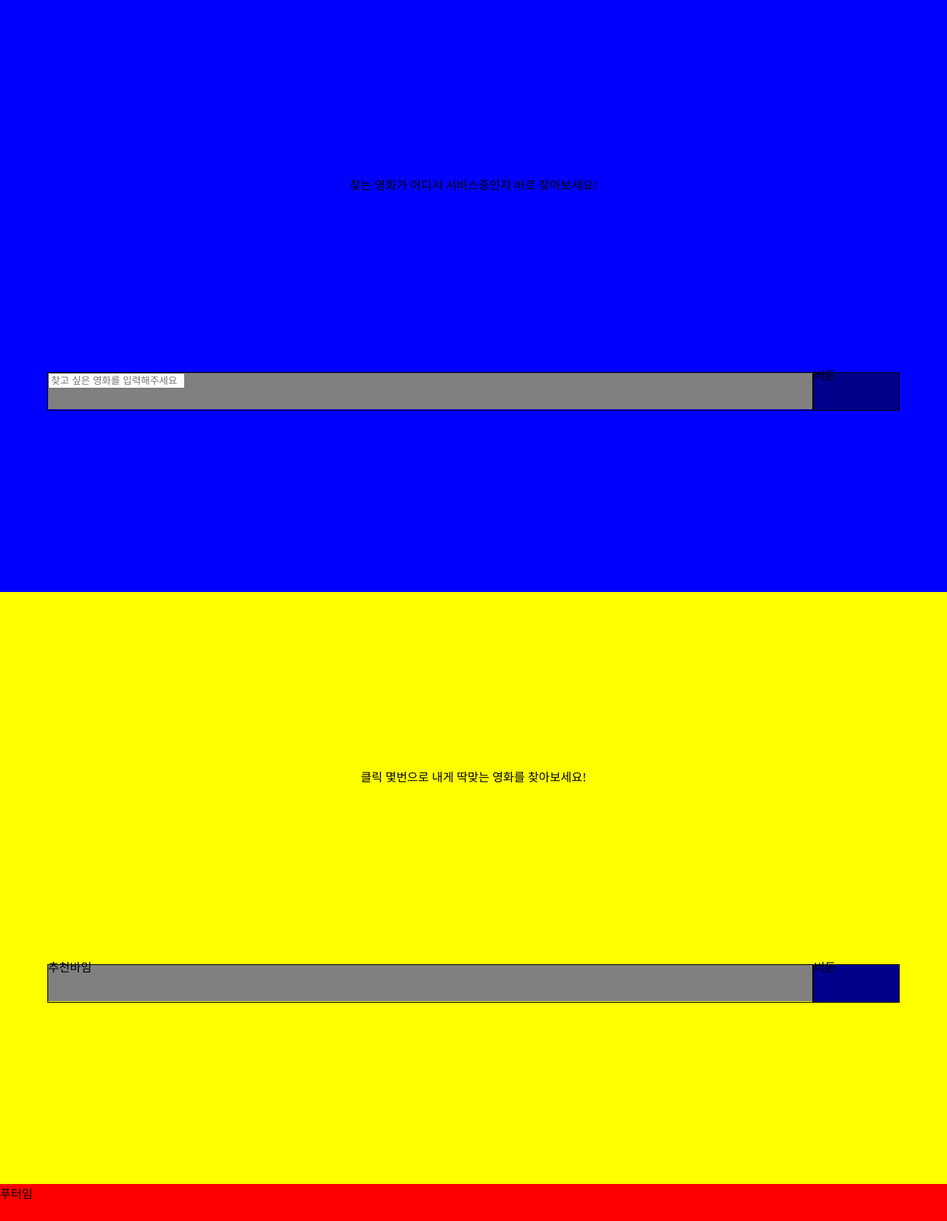
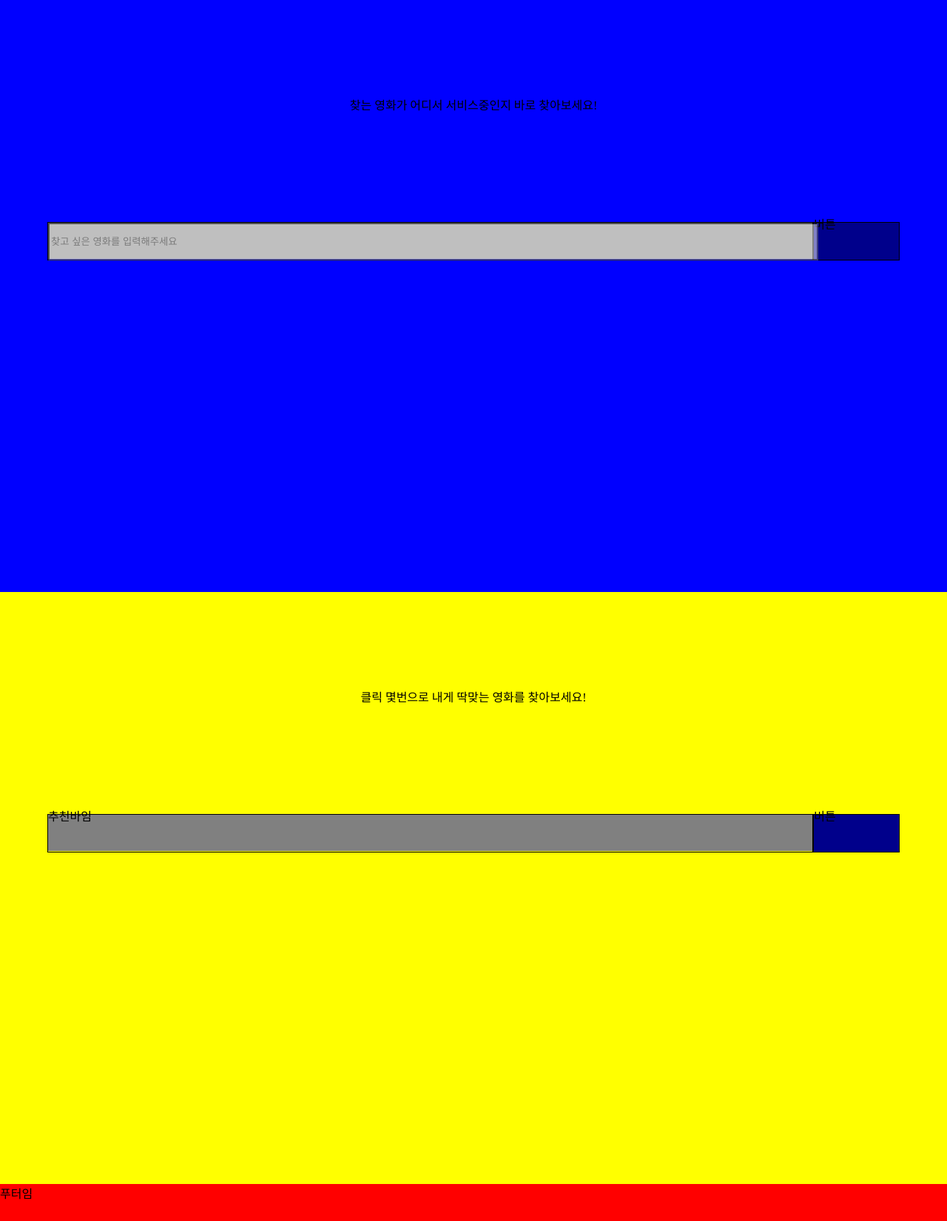
Before and after one commit to herrakam/FINDA, a Flask app: page / in a window 1280 px wide. Shown: the whole page at 74% size. Run offline with Flask 2, Linux system fonts and the light colour scheme.

Commit message:
검색 박스 구현 완료, 에니메이션 추가, 검색창 크기 관련 오류 조절중

```diff
--- a/templates/main.html
+++ b/templates/main.html
@@ -28,25 +28,35 @@
         }
         .topBody, .bottomBody{
             height:100vh;
+            min-height: 100vh;
             background: blue;
             display: flex;
             align-items: center;
-            line-height: 50%;
+            line-height: 40%;
             flex-direction: column;
-            justify-content: space-evenly;
 
         }
         .bottomBody{
             background: yellow;
-
+            /*justify-content: space-evenly;*/
+        }
+        .topWord{
+            margin-top: 140px;
+            height:20%;
         }
         .searchbarWrap, .recommendBarWrap{
             width:90%;
             height: 50px;
             background: gray;
+
+        }
+        .recommendBarWrap{
             display: flex;
-
-
+        }
+        .barTopWrap{
+            display: flex;
+            width:100%;
+            height: 50px;
         }
         .searchbar, .recommendBar{
             width:90%;
@@ -54,13 +64,47 @@
             border: 1px solid black;
 
         }
+
+        #search{
+            width:100%;
+            height: 90%;
+            background: white;
+            opacity: 0.5 ;
+        }
         .searchBtn, .reccomendBtn{
             width:10%;
             height: 100%;
             border: 1px solid black;
             background: darkblue;
         }
+        .searchResult{
+            display: none;
+            height:200px;
+            border: 1px solid black;
+            margin:0;
+            padding-top: 10px;
+            transition: 1s;
+            background: white;
+            align-items: center;
+
+        }
+        .searchboxLine{
+            width:100%;
+            height: 10px;
+            border-bottom: 2px solid gray;
+        }
+        .resultBoxText{
+            height: 40px;
+            width:100%;
+            background: skyblue;
+            line-height: 40px;
+        }
+        .recommendWord{
+            margin-top: 140px;
+            height:20%;
+        }
         .footer{
+            height: 50px;
             background: red;
         }
     </style>
@@ -69,11 +113,15 @@
 <div class="topBody">
     <div class="topWord"> 찾는 영화가 어디서 서비스중인지 바로 찾아보세요!</div>
     <div class="searchbarWrap">
-        <div class="searchbar">
-            <input type="text" id="search" onkeyup="searchEngine()" placeholder="찾고 싶은 영화를 입력해주세요">
+        <div class="barTopWrap">
+            <div class="searchbar">
+                <input type="text" id="search" onkeyup="searchEngine()" onblur="hideSearch()" placeholder="찾고 싶은 영화를 입력해주세요">
+            </div>
+            <div class="searchBtn">버튼</div>
         </div>
-        <div class="searchBtn">버튼</div>
+        <div class="searchResult"></div>
     </div>
+
 
 </div>
 <div class="bottomBody">
@@ -87,15 +135,19 @@
 <div class="footer">푸터임</div>
 </body>
 <script>
+    let timer;
     function searchEngine() {
+        $('.searchResult').show()
         let search =$('#search').val()
-        let timer;
+        $('.searchResult').empty()
+        if (search ===""){
+            $('.searchResult').empty()
+            return
+        }
         if(timer){
             clearTimeout(timer)
         }
         timer = setTimeout(function(){
-
-
             $.ajax({
                 type: "GET",
                 url: "/search/movie",
@@ -104,13 +156,18 @@
                 },
                 success: function (response) {
                     if (response["result"] == "success") {
-                        console.log(search)
+                        $('.searchResult').empty()
+                        $('.searchResult').css('height','200px')
                         let rows = response['data']
                         for (let i = 0; i < rows.length; i++) {
                             let row = rows[i]
-                            title = row['title']
-                            poster = row['poster']
-                            console.log(title, poster)
+                            let searchedTitle = row['title']
+                            let searchedPoster = row['poster']
+                            let temp = `<div class="resultBoxText">${searchedTitle}</div><div class = "searchboxLine"></div>`
+                            $('.searchResult').append(temp)
+                            if (search === ""){
+                                $('.searchResult').empty()
+                            }
 
                         }
 
@@ -119,5 +176,13 @@
             })
         },400)
     }
+    function hideSearch(){
+        $('.searchResult').empty()
+        $('.searchResult').css('padding-top',0)
+        $('.searchResult').animate({
+            height:'0px'
+        },200)
+    }
+
 </script>
 </html>
```
Also changed, not shown: 1 other file.
